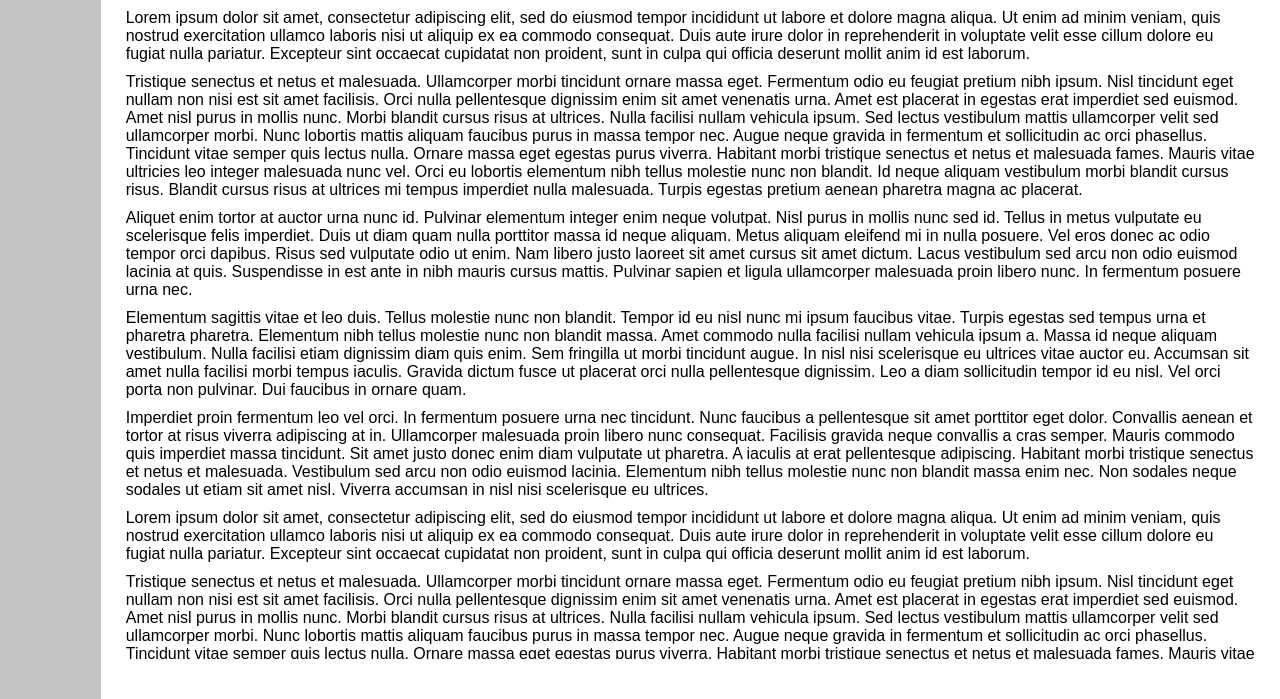
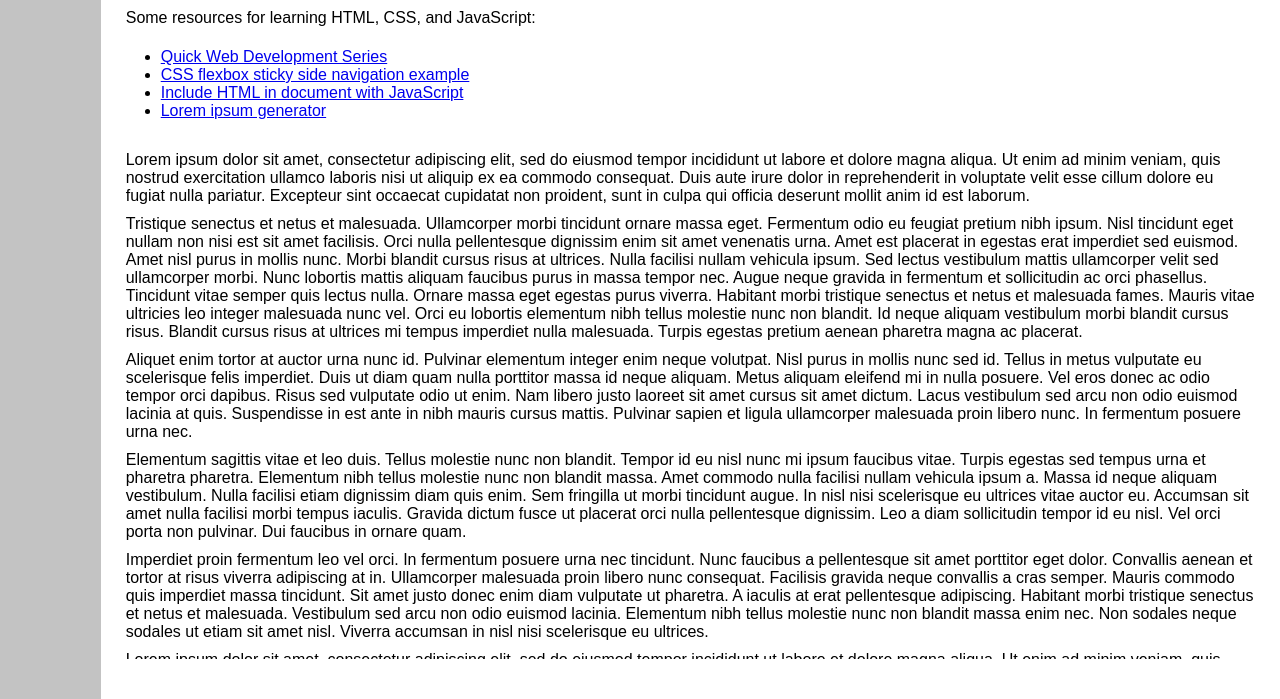
Before and after one commit to cmcntsh/N6806Test, a plain HTML site: page index.html in a window 1280 px wide. Shown: the part 141-840 px from the top of the page. Drawn offline with Linux system fonts and the light colour scheme.

Commit message:
add learning resources to index

```diff
--- a/index.html
+++ b/index.html
@@ -18,6 +18,15 @@
         </div>
         <div class = "content-main">
             <h2>Page 1</h2>
+            <p>
+                Some resources for learning HTML, CSS, and JavaScript:<br>
+                <ul>
+                    <li><a href="https://www.youtube.com/watch?v=RjHflb-QgVc&list=PLoYCgNOIyGABDU532eesybur5HPBVfC1G" target=_blank>Quick Web Development Series</a></li>
+                    <li><a href="https://www.bitovi.com/blog/use-flexbox-to-create-a-sticky-header-and-sidebar-with-flexible-content" target=_blank>CSS flexbox sticky side navigation example</a></li>
+                    <li><a href="https://www.lifewire.com/html-in-many-docs-with-javascript-3468862" target=_blank>Include HTML in document with JavaScript</a></li>
+                    <li><a href="https://loremipsum.io/generator/?n=5&t=p" target=_blank>Lorem ipsum generator</a></li>
+                </ul>
+            </p>
             <p>Lorem ipsum dolor sit amet, consectetur adipiscing elit, sed do eiusmod tempor incididunt ut labore et dolore magna aliqua. Ut enim ad minim veniam, quis nostrud exercitation ullamco laboris nisi ut aliquip ex ea commodo consequat. Duis aute irure dolor in reprehenderit in voluptate velit esse cillum dolore eu fugiat nulla pariatur. Excepteur sint occaecat cupidatat non proident, sunt in culpa qui officia deserunt mollit anim id est laborum.</p>
             <p>Tristique senectus et netus et malesuada. Ullamcorper morbi tincidunt ornare massa eget. Fermentum odio eu feugiat pretium nibh ipsum. Nisl tincidunt eget nullam non nisi est sit amet facilisis. Orci nulla pellentesque dignissim enim sit amet venenatis urna. Amet est placerat in egestas erat imperdiet sed euismod. Amet nisl purus in mollis nunc. Morbi blandit cursus risus at ultrices. Nulla facilisi nullam vehicula ipsum. Sed lectus vestibulum mattis ullamcorper velit sed ullamcorper morbi. Nunc lobortis mattis aliquam faucibus purus in massa tempor nec. Augue neque gravida in fermentum et sollicitudin ac orci phasellus. Tincidunt vitae semper quis lectus nulla. Ornare massa eget egestas purus viverra. Habitant morbi tristique senectus et netus et malesuada fames. Mauris vitae ultricies leo integer malesuada nunc vel. Orci eu lobortis elementum nibh tellus molestie nunc non blandit. Id neque aliquam vestibulum morbi blandit cursus risus. Blandit cursus risus at ultrices mi tempus imperdiet nulla malesuada. Turpis egestas pretium aenean pharetra magna ac placerat.</p>
             <p>Aliquet enim tortor at auctor urna nunc id. Pulvinar elementum integer enim neque volutpat. Nisl purus in mollis nunc sed id. Tellus in metus vulputate eu scelerisque felis imperdiet. Duis ut diam quam nulla porttitor massa id neque aliquam. Metus aliquam eleifend mi in nulla posuere. Vel eros donec ac odio tempor orci dapibus. Risus sed vulputate odio ut enim. Nam libero justo laoreet sit amet cursus sit amet dictum. Lacus vestibulum sed arcu non odio euismod lacinia at quis. Suspendisse in est ante in nibh mauris cursus mattis. Pulvinar sapien et ligula ullamcorper malesuada proin libero nunc. In fermentum posuere urna nec.</p>
```
